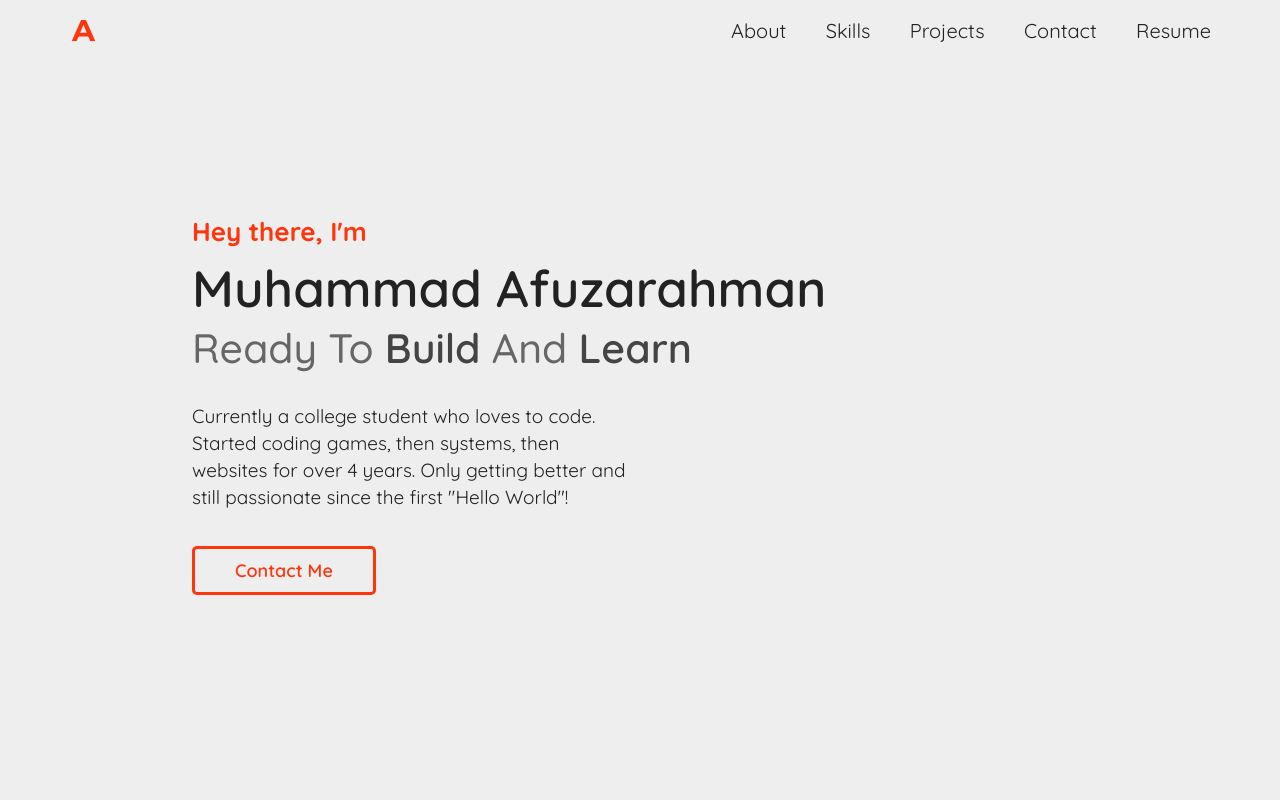
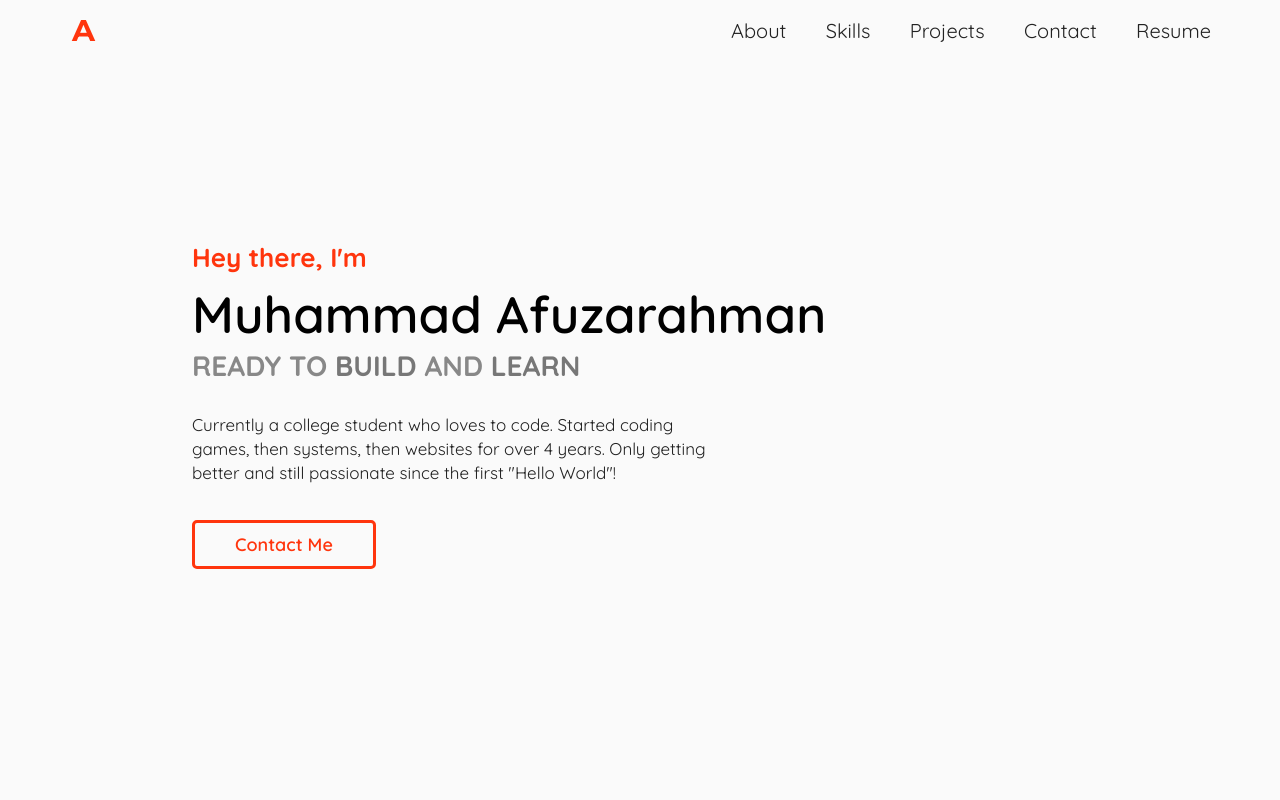
Before and after one commit to afutofu/afutofu.github.io, a React (Create React App) app: page / in a window 1280 px wide. Shown: the top 800 px of the page. Built offline with nearby package versions, Linux system fonts and the light colour scheme.

Commit message:
improved styling, improved responsiveness, minified image

```diff
--- a/src/components/Contact.js
+++ b/src/components/Contact.js
@@ -144,6 +144,16 @@ const Button = styled.button`
   margin-bottom: 50px;
   cursor: pointer;
 
+  transition: background-color 0.2s;
+  :hover {
+    background-color: #ffefeb;
+  }
+
+  a {
+    text-decoration: none;
+    color: inherit;
+  }
+
   @media only screen and (max-width: 450px) {
     padding: 5px 20px;
     font-size: 14px;
@@ -268,7 +278,9 @@ const Contact = (props) => {
               you're interested in hiring, want to ask some questions, or just
               want to say hi!
             </Text>
-            <Button ref={(el) => (button = el)}>Contact Me</Button>
+            <Button ref={(el) => (button = el)}>
+              <a href="mailto:theafuza@gmail.com">Contact Me</a>
+            </Button>
           </Content>
         </ThemeProvider>
       </Container>
--- a/src/components/FeaturedProject.js
+++ b/src/components/FeaturedProject.js
@@ -85,11 +85,15 @@ const ImageButtons = styled.div`
   justify-content: center;
   align-items: center;
   z-index: 100;
+
+  @media only screen and (max-width: 600px) {
+    bottom: 10px;
+  }
 `;
 
 const ImageButton = styled.button`
-  width: 10px;
-  height: 10px;
+  width: 12px;
+  height: 12px;
   outline: unset;
   border: ${(props) => `1px solid ${props.theme.color}`};
   background-color: ${(props) =>
@@ -255,7 +259,7 @@ const Icons = styled.div`
   }
 
   i {
-    font-size: 25px;
+    font-size: 20px;
     padding: 5px;
     margin: 20px;
     transition: color 0.2s;
@@ -271,13 +275,13 @@ const Icons = styled.div`
     }
 
     @media only screen and (max-width: 992px) {
-      font-size: 22px;
+      font-size: 18px;
       padding: 5px 15px;
       margin: 0 10px;
     }
 
     @media only screen and (max-width: 600px) {
-      font-size: 20px;
+      font-size: 18px;
     }
 
     @media only screen and (max-width: 450px) {
--- a/src/components/Footer.js
+++ b/src/components/Footer.js
@@ -56,6 +56,11 @@ const Socials = styled.div`
     margin-left: 20px;
     cursor: pointer;
 
+    transition: transform 0.2s;
+    :hover {
+      transform: scale(1.2);
+    }
+
     @media only screen and (max-width: 450px) {
       margin-left: 10px;
     }
@@ -77,13 +82,22 @@ const Footer = () => {
         <Content>
           <Credits>Developed by Muhammad Afuzarahman</Credits>
           <Socials>
-            <i className="fa fa-envelope"></i>
+            <a href="mailto:theafuza@gmail.com">
+              <i className="fa fa-envelope"></i>
+            </a>
             <a
               href="https://github.com/afutofu"
               target="_blank"
               rel="noopener noreferrer"
             >
               <i className="fa fa-github"></i>
+            </a>
+            <a
+              href="https://twitter.com/afutofu"
+              target="_blank"
+              rel="noopener noreferrer"
+            >
+              <i className="fab fa-twitter"></i>
             </a>
           </Socials>
         </Content>
--- a/src/components/Home.js
+++ b/src/components/Home.js
@@ -64,7 +64,7 @@ const Introduction = styled.h3`
 
 const Name = styled.h1`
   font-size: 41px;
-  color: #222;
+  color: black;
   margin: 0;
   margin-bottom: 2px;
   font-family: "Quicksand", "san-serif";
@@ -91,18 +91,14 @@ const Name = styled.h1`
 // `;
 
 const Motto = styled.h2`
-  font-size: 33px;
-  color: #666;
+  font-size: 28px;
+  color: #888;
   margin: 0;
   margin-bottom: 30px;
-  font-weight: 500;
+  font-weight: 700;
+  text-transform: uppercase;
 
-  @media only screen and (min-width: 992px) {
-    font-size: 41px;
-  }
-
-  @media only screen and (max-width: 600px) {
-    font-size: 28px;
+  @media only screen and (max-width: 992px) {
     margin-bottom: 20px;
   }
 
@@ -119,8 +115,8 @@ const Motto = styled.h2`
 
 const MottoBold = styled.span`
   position: relative;
-  color: #444;
-  font-weight: 600;
+  color: #777;
+  font-weight: 700;
 `;
 
 const Description = styled.p`
@@ -131,16 +127,14 @@ const Description = styled.p`
   margin: 0;
   margin-bottom: 35px;
 
-  @media only screen and (min-width: 992px) {
-    max-width: 50%;
-    font-size: 19px;
-    line-height: 1.7rem;
+  @media only screen and (max-width: 992px) {
+    margin-bottom: 25px;
   }
 
   @media only screen and (max-width: 600px) {
     max-width: 80%;
     font-size: 16px;
-    margin-bottom: 30px;
+    /* margin-bottom: 30px; */
   }
 
   @media only screen and (max-width: 450px) {
@@ -166,9 +160,16 @@ const Button = styled.button`
   border: 3px solid ${(props) => props.theme.color};
   font-size: 18px;
   margin-bottom: 50px;
+  cursor: pointer;
 
+  transition: background-color 0.2s;
   :hover {
-    cursor: pointer;
+    background-color: #ffefeb;
+  }
+
+  a {
+    text-decoration: none;
+    color: inherit;
   }
 
   @media only screen and (max-width: 450px) {
@@ -246,7 +247,9 @@ const Home = ({ getHomeTl }) => {
               games, then systems, then websites for over 4 years. Only getting
               better and still passionate since the first "Hello World"!
             </Description>
-            <Button ref={(el) => (button = el)}>Contact Me</Button>
+            <Button ref={(el) => (button = el)}>
+              <a href="mailto:theafuza@gmail.com">Contact Me</a>
+            </Button>
           </ThemeProvider>
         </Content>
       </Container>
--- a/src/components/Main.js
+++ b/src/components/Main.js
@@ -76,6 +76,7 @@ const Main = () => {
   const [homeTl, setHomeTl] = useState(null);
   const [isLoading, setIsLoading] = useState(false);
   const [masterTl] = useState(new TimelineLite());
+  const backgroundColor = "#fafafa";
 
   let main = useRef(null);
   // let content = useRef(null);
@@ -94,14 +95,14 @@ const Main = () => {
       duration: 0,
     })
       .to(contentBg1, {
-        backgroundColor: "#eee",
+        backgroundColor: backgroundColor,
         duration: 2,
         ease: Power3.easeInOut,
       })
       .to(
         contentBg2,
         {
-          backgroundColor: "#eee",
+          backgroundColor: backgroundColor,
           duration: 2,
           ease: Power3.easeInOut,
         },
--- a/src/components/Navbar.js
+++ b/src/components/Navbar.js
@@ -91,7 +91,7 @@ const Navbar = ({ getNavbarTl }) => {
     let tl = new TimelineLite();
 
     tl.to(navbar, {
-      backgroundColor: "#eee",
+      backgroundColor: "#fafafa",
       duration: 2,
       ease: Power3.easeInOut,
     });
--- a/src/components/OtherProject.js
+++ b/src/components/OtherProject.js
@@ -15,7 +15,7 @@ const OtherProjectComp = styled.div`
   padding: 10px;
   margin: 10px 10px;
   box-sizing: border-box;
-  background-color: #e5e5e5;
+  background-color: #eee;
   border-radius: 10px;
 
   a {
@@ -94,8 +94,7 @@ const TextSide = styled.div`
 const Title = styled.h3`
   font-size: 17px;
   font-weight: 600;
-  margin: 0;
-  margin-bottom: 10px;
+  margin: 10px 0;
 
   @media only screen and (max-width: 1200px) {
     font-size: 18px;
@@ -273,17 +272,13 @@ const SiteIcon = styled.div`
       transform: scale(1.2);
     }
 
-    /* @media only screen and (max-width: 1200px) {
-      font-size: 16px;
-    }
-
     @media only screen and (max-width: 992px) {
       font-size: 16px;
     }
 
-    @media only screen and (max-width: 600px) {
-      font-size: 18px;
-    } */
+    @media only screen and (max-width: 450px) {
+      font-size: 12px;
+    }
   }
 `;
 
@@ -311,7 +306,7 @@ const FeaturedProject = (props) => {
     gsap.to(project, {
       y: -7,
       duration: 0.15,
-      backgroundColor: "#eee",
+      backgroundColor: "#fafafa",
     });
   };
 
@@ -319,7 +314,7 @@ const FeaturedProject = (props) => {
     gsap.to(project, {
       y: 0,
       duration: 0.15,
-      backgroundColor: "#e5e5e5",
+      backgroundColor: "#eee",
     });
   };
 
```
Also changed, not shown: src/assets/wallpaper-skyrim.jpg.
